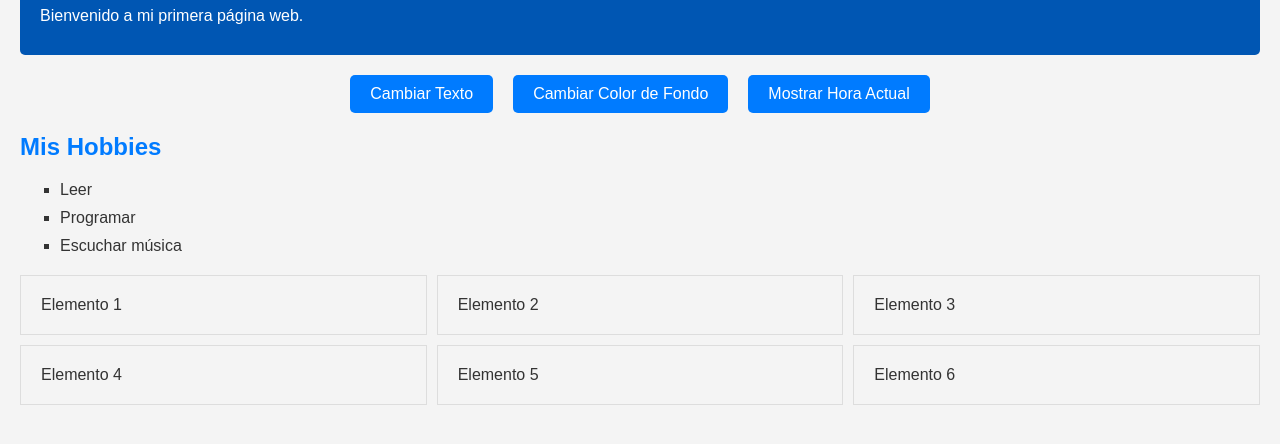
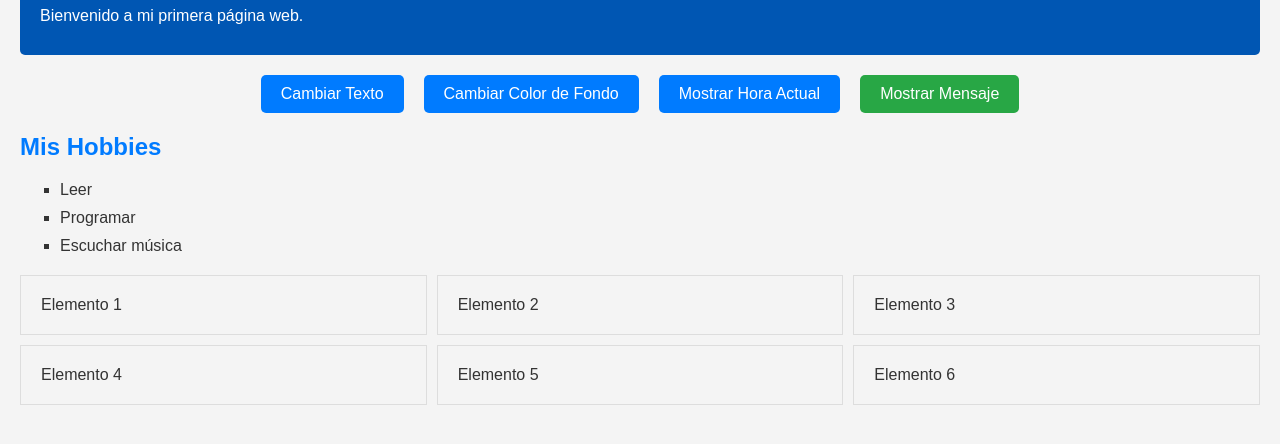
Before and after one commit to devjsluis/mi-primer-proyecto, a website built with webpack: page index.html in a window 1280 px wide. Shown: the part 80-524 px from the top of the page. Built offline with nearby package versions, Linux system fonts and the light colour scheme.

Commit message:
Agregar botón para mostrar mensaje

```diff
--- a/index.html
+++ b/index.html
@@ -15,6 +15,7 @@
       <button id="changeTextButton">Cambiar Texto</button>
       <button id="changeBackgroundColorButton">Cambiar Color de Fondo</button>
       <button id="showTimeButton">Mostrar Hora Actual</button>
+      <button id="showMessageButton">Mostrar Mensaje</button>
     </main>
 
     <section>
--- a/src/events.js
+++ b/src/events.js
@@ -8,6 +8,11 @@ export function setupEventListeners() {
     );
     const showTimeButton = document.getElementById("showTimeButton");
     const greeting = document.getElementById("greeting");
+    const showMessageButton = document.getElementById("showMessageButton");
+
+    showMessageButton.addEventListener("click", () => {
+      alert("¡Este es un nuevo mensaje!");
+    });
 
     // Cambiar el texto
     changeTextButton.addEventListener("click", () => {
--- a/src/styles.css
+++ b/src/styles.css
@@ -70,3 +70,18 @@ li {
     padding: 20px;
     border: 1px solid #ddd;
 }
+
+#showMessageButton {
+    margin-top: 20px;
+    padding: 10px 20px;
+    font-size: 16px;
+    color: white;
+    background-color: #28a745;
+    border: none;
+    border-radius: 5px;
+    cursor: pointer;
+}
+
+#showMessageButton:hover {
+    background-color: #218838;
+}
```
